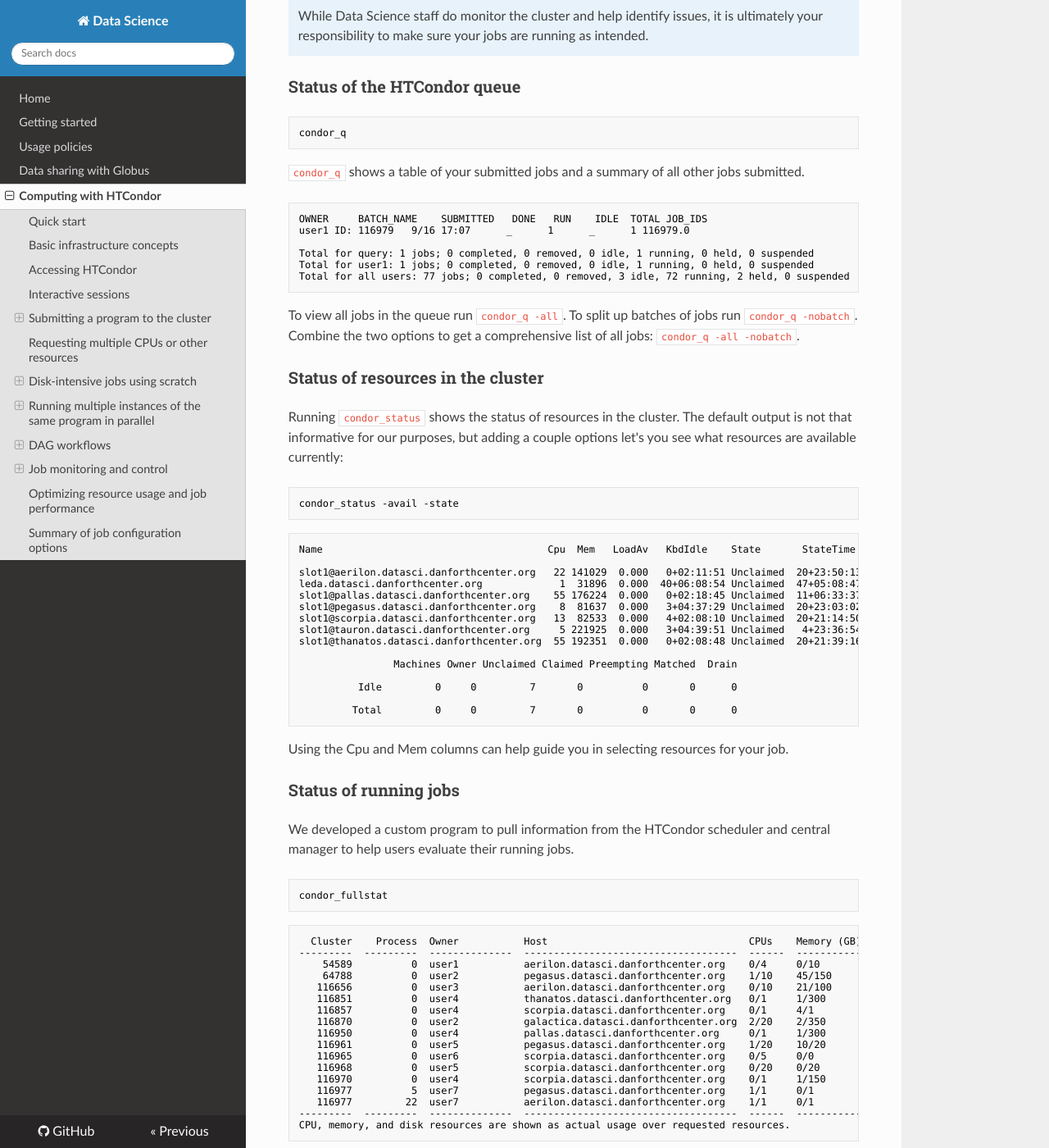
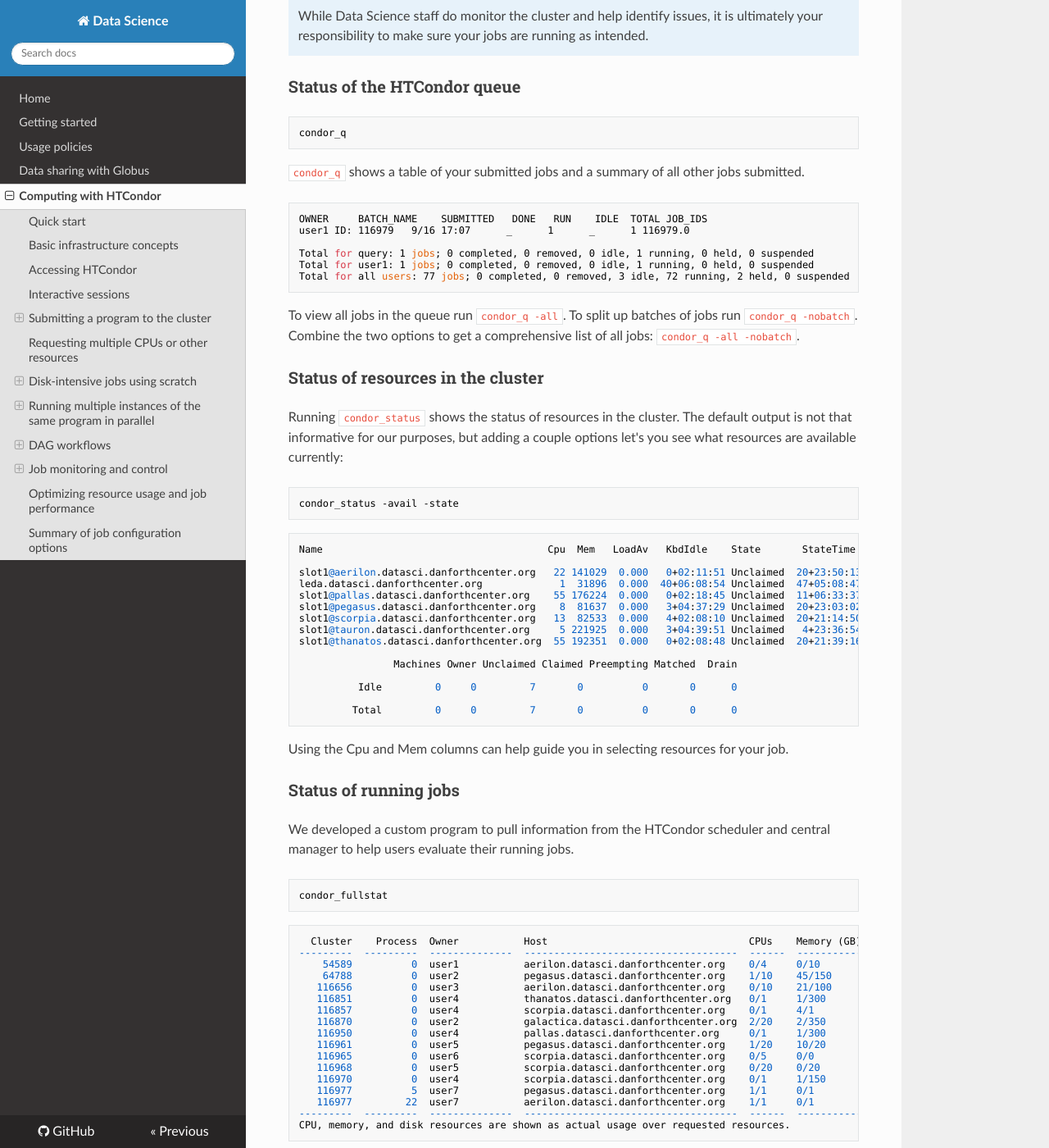
Before and after one commit to danforthcenter/datascience, an MkDocs documentation site: the page built from docs/htcondor.md, in a window 1280 px wide and 1400 px high, scrolled down 10590 px. Shown: the whole window at 82% size. Built offline with MkDocs 1.6.1, drawn with Linux system fonts in a browser that asks for light colours; nearby versions of some CDN libraries; some of the changed text lies outside the part shown.

Commit message:
Change code block types

````diff
--- a/docs/htcondor.md
+++ b/docs/htcondor.md
@@ -104,7 +104,7 @@ resources, add these requests to the job description file. In the
 example below, the job file requests 8 CPUs in addition to the default
 memory and disk request sizes.
 
-```text
+```
 ####################
 #
 # Example Vanilla Universe Job
@@ -152,7 +152,7 @@ additional job file configuration is needed.
 Copies the input file to scratch, creates all outputs in scratch, and automatically copies all outputs
 back to the submission directory.
 
-```text
+```
 ####################
 #
 # Example Vanilla Universe Job :: Using SCRATCH space
@@ -187,7 +187,7 @@ Copies the input FASTQ data to scratch, creates the Trinity output directory in
 and copies only the Trinity.fasta result file back to the submission directory. All other
 output files are discarded.
 
-```text
+```
 universe                 = vanilla
 getenv                   = true
 
@@ -259,7 +259,7 @@ of `group` in every time `queue` is called.
 
 ### Example using cufflinks
 
-```text
+```
 ####################
 #
 # Example Vanilla Universe Job ::
@@ -301,7 +301,7 @@ parameters for your condor job. In this example we create a file containing NCBI
 
 sra-ids.txt
 
-```text
+```
 SRR390726
 SRR390727
 SRR390728
@@ -312,7 +312,7 @@ This fastq-dump job file is configured to download and convert SRA files to FAST
 and copy the FASTQ files back to the submission directory. Four jobs will be created by this
 example.
 
-```text
+```
 ###############################################################################################
 ## Housekeeping
 ###############################################################################################
@@ -348,12 +348,12 @@ The input file can also have multiple variables in a tab-delimited format:
 
 file-of-vars.txt
 
-```text
+```
 sample1_var1    sample1_var2
 sample2_var1    sample2_var2
 ```
 
-```text
+```
 # Example snippet
 queue var1, var2 from file-of-vars.txt
 ```
@@ -387,7 +387,7 @@ The DAG input file has a basic set of commands:
 
 **Example DAG Input File**
 
-```text
+```
 JOB    perlA    jobfile_perlA.condor
 JOB    bwaA     jobfile_bwaA.condor
 JOB    bwaB     jobfile_bwaB.condor
@@ -432,13 +432,13 @@ the job file - with no changes needed to the job file itself.
 
 ##### Example DAG Wrapper File Contents:
 
-```text
+```
 JOB  perl1 condor.jobs.perl.sh
 ```
 
 ##### Example condor.jobs.perl.sh Contents:
 
-```text
+```
 universe                 = vanilla
 getenv                   = true
 
@@ -491,7 +491,7 @@ condor_q
 `condor_q` shows a table of your submitted jobs and a summary of all other
 jobs submitted.
 
-```text
+```
 OWNER     BATCH_NAME    SUBMITTED   DONE   RUN    IDLE  TOTAL JOB_IDS
 user1 ID: 116979   9/16 17:07      _      1      _      1 116979.0
 
@@ -514,7 +514,7 @@ what resources are available currently:
 condor_status -avail -state
 ```
 
-```text
+```
 Name                                      Cpu  Mem   LoadAv   KbdIdle    State       StateTime  Activ   ActvtyTime
 
 slot1@aerilon.datasci.danforthcenter.org   22 141029  0.000   0+02:11:51 Unclaimed  20+23:50:13 Idle   20+23:50:13
@@ -543,7 +543,7 @@ central manager to help users evaluate their running jobs.
 condor_fullstat
 ```
 
-```text
+```
   Cluster    Process  Owner           Host                                  CPUs    Memory (GB)    Disk (GB)    Run Time     Cmd
 ---------  ---------  --------------  ------------------------------------  ------  -------------  -----------  -----------  -------------
     54589          0  user1           aerilon.datasci.danforthcenter.org    0/4     0/10           0/1          12:07:21:38  bash
@@ -610,7 +610,7 @@ Some examples include:
 
 #### Missing/error with executable or other input file
 
-```text
+```
 [JobID]:  Request is held.
 Hold reason: Error from slot1@pallas.ddpsc.org: Failed to execute '/script.pl' with arguments Single_Astral/ Solanum,Olea: (errno=13: 'Permission denied')
 ```
@@ -623,7 +623,7 @@ solutions:
 2. Make sure the script specifies an interpreter. The first line in this example should be `#!/usr/bin/perl`.
 3. Instead of 1 or 2, set your executable to the interpreter and add the script name to arguments:
 
-```text
+```
 executable = /usr/bin/perl
 arguments = script.pl
 ```
@@ -634,7 +634,7 @@ This job was listed as "I" and ended up being the next to run in the queue. The
 it is to find an available slot. Very rarely, the system is completely busy and even single CPU jobs will be queued
 in an idle state for a short (likely) time.
 
-```text
+```
 [jobID]:  Run analysis summary.  Of 34 machines,
      24 are rejected by your job's requirements
       0 reject your job because of their own requirements
@@ -666,7 +666,7 @@ Suggestions:
 
 This job was in "H" due to lack of resources; Condor offered a suggestion so that the job would run
 
-```text
+```
 [jobID]:  Run analysis summary.  Of 27 machines,
      27 are rejected by your job's requirements
       0 reject your job because of their own requirements
@@ -714,7 +714,7 @@ a good approach is to run one instance of the job and monitor the resource usage
 scratch disk and RAM usage, the log file produced by HTCondor gives the information you need.
 At the end of the log file, once the job is complete, you will find the following:
 
-```text
+```
 	(1) Normal termination (return value 0)
 		Usr 0 00:44:19, Sys 0 00:04:07  -  Run Remote Usage
 		Usr 0 00:00:00, Sys 0 00:00:00  -  Run Local Usage
@@ -754,7 +754,7 @@ the course of a job's run, with the user monitoring the actual percentage of CPU
 
 Example `condor_fullstat` output:
 
-```text
+```
   Cluster    Process  Owner       Host                                CPUs    Memory (GB)    Disk (GB)    Run Time     Cmd
 ---------  ---------  ----------  ----------------------------------  ------  -------------  -----------  -----------  ---------
     40655          0  xxxxxxxxxx  scorpia.datasci.danforthcenter.org  1/40    2.5/90         90           19:21:28:54  job.sh
````
